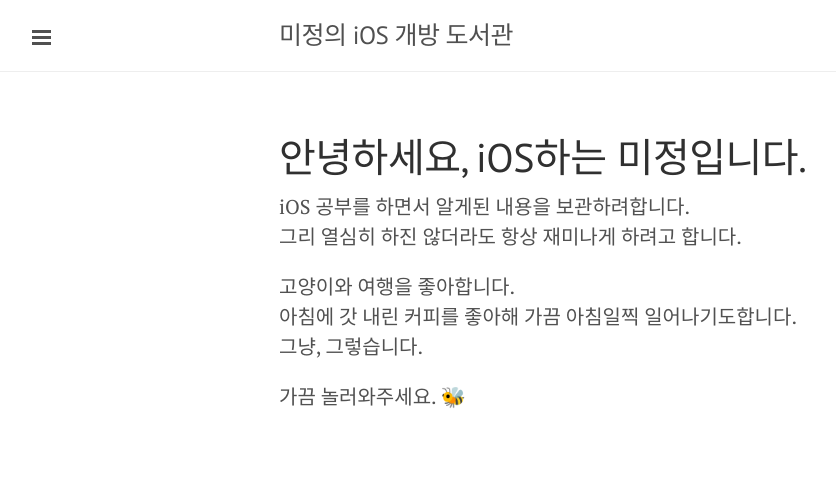
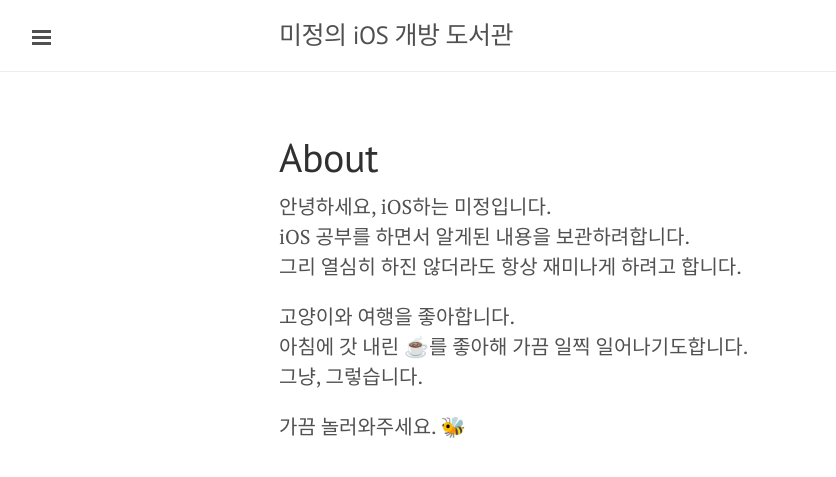
Before and after one commit to MijeongJeon/mijeongjeon.github.io, a Jekyll site: the page built from about.md, in a window 1280 px wide. Shown: the top 477 px of the page, without its empty margins (1-837 px from the left). Built offline with Jekyll 4.4.1, drawn with Linux system fonts in a browser that asks for light colours.

Commit message:
updae about

```diff
--- a/about.md
+++ b/about.md
@@ -1,14 +1,15 @@
 ---
 layout: page
-title: 안녕하세요, iOS하는 미정입니다.
+title: About
 permalink: /about/
 ---
 
+안녕하세요, iOS하는 미정입니다.
 iOS 공부를 하면서 알게된 내용을 보관하려합니다.
 그리 열심히 하진 않더라도 항상 재미나게 하려고 합니다.
 
 고양이와 여행을 좋아합니다.
-아침에 갓 내린 커피를 좋아해 가끔 아침일찍 일어나기도합니다.
+아침에 갓 내린 ☕️를 좋아해 가끔 일찍 일어나기도합니다.
 그냥, 그렇습니다.
 
 가끔 놀러와주세요. 🐝
```
